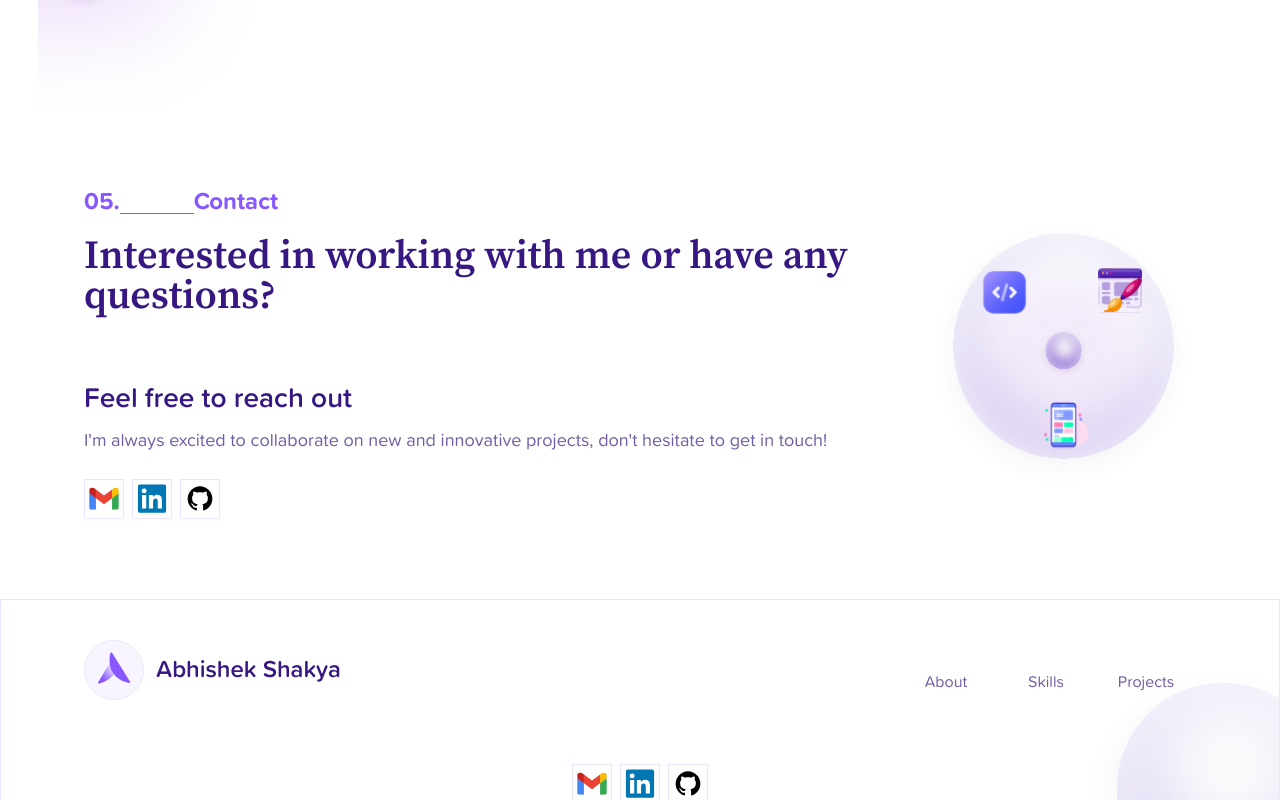
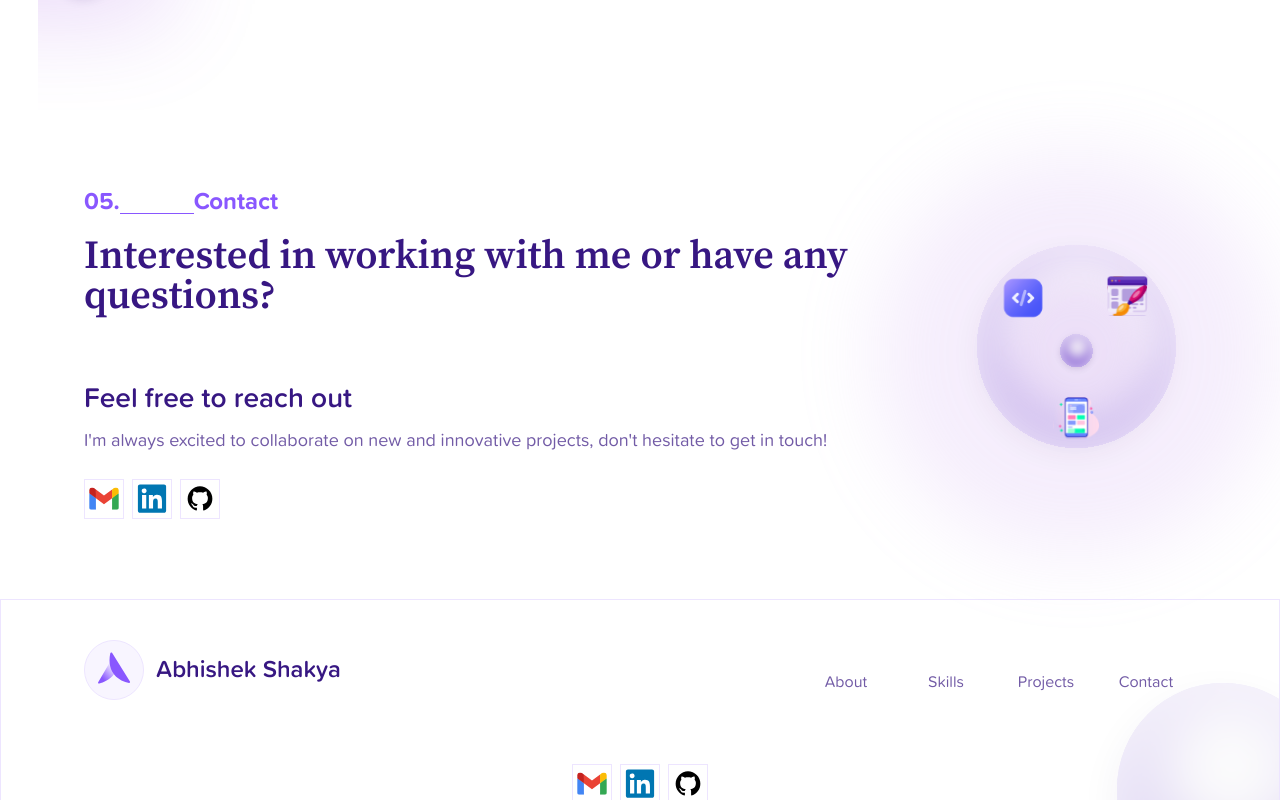
Before and after one commit to abhishek98s/Portfolio---Next, a Next.js app: page / in a window 1280 px wide. Shown: the part 2000-2800 px from the top of the page. Built offline with nearby package versions, Linux system fonts and the light colour scheme.

Commit message:
add: designn in contact

```diff
--- a/src/components/contact/contact.module.scss
+++ b/src/components/contact/contact.module.scss
@@ -1,3 +1,18 @@
-.contact_wrapper {
-    // background: linear-gradient(360deg, #fff 3.68%, rgba(255, 255, 255, 0) 45.6%), url(../../../public/pattern.svg),(180deg, #fff 3.68%, rgba(255, 255, 255, 0) 45.6%), #FFFFFF,;
+.contact_bg {
+    position: relative;
+
+    &::before {
+        content: '';
+        border-radius: 50%;
+        position: absolute;
+        width: 400px;
+        height: 400px;
+        left: 50%;
+        top: 50%;
+        transform: translate(-50%, -50%);
+        background: #CFA9F1;
+        opacity: 0.2;
+        filter: blur(40px);
+        z-index: 10;
+    }
 }
--- a/src/components/contact/index.tsx
+++ b/src/components/contact/index.tsx
@@ -1,9 +1,10 @@
 import Image from "next/image";
 
+import styles from './contact.module.scss';
 
 const Contact = () => {
     return (
-        <section className={` py-[80px]`} id="Contact">
+        <section className={` py-[80px]`} id="contact">
             <div className="custom-container">
                 <div className="flex items-center">
                     <div className="info">
@@ -40,7 +41,9 @@ const Contact = () => {
                         </div>
                     </div>
 
-                    <Image className="hidden lg:block" src="/contact.svg" alt="contact.png" width={268} height={268} />
+                    <div className={`${styles.contact_bg} hidden lg:block`}>
+                        <Image className="relative z-20" src="/contact.svg" alt="contact.png" width={268} height={268} />
+                    </div>
                 </div>
             </div>
 
--- a/src/components/footer/footer.module.scss
+++ b/src/components/footer/footer.module.scss
@@ -10,4 +10,10 @@
     border-radius: 1000px;
     opacity: 0.2;
     box-shadow: -2.81512px 13.1372px 38.1124px rgba(50, 31, 94, 0.25), inset 0px 10.4465px 83.5717px #F0EBFB, inset 8.44535px -25.3361px 69.4395px 26.2744px #3700B8;
+
+    @media screen and (max-width: 768px) {
+        right: 50%;
+        bottom: -120px;
+        transform: translateX(50%);
+    }
 }
--- a/src/components/footer/index.tsx
+++ b/src/components/footer/index.tsx
@@ -27,9 +27,9 @@ const Footer = () => {
                             <li className='w-full hover:underline md:w-[100px] h-[60px] lg:h-[40px] rounded-[4px] inline-flex justify-center items-center color-primary-400 text-[16px]'>
                                 <Link className='w-full h-full inline-flex justify-center items-center' href={'#projects'}>Projects</Link>
                             </li>
-                            {/* <li className='w-full hover:underline md:w-[100px] h-[60px] lg:h-[40px] rounded-[4px] inline-flex justify-center items-center color-primary-400 text-[16px]'>
+                            <li className='w-full hover:underline md:w-[100px] h-[60px] lg:h-[40px] rounded-[4px] inline-flex justify-center items-center color-primary-400 text-[16px]'>
                                 <Link className='w-full h-full inline-flex justify-center items-center' href={'#contact'}>Contact</Link>
-                            </li> */}
+                            </li>
                         </ul>
 
                     </div>
--- a/src/components/navbar/index.tsx
+++ b/src/components/navbar/index.tsx
@@ -11,6 +11,10 @@ const Navbar = () => {
 
     const toggleMenu = () => {
         setIsMenuOpen(!isMenuOpen);
+    }
+
+    const closeMenu = () => {
+        setIsMenuOpen(false);
     }
 
     useEffect(() => {
@@ -37,17 +41,17 @@ const Navbar = () => {
                     {isMenuOpen &&
                         <ul className={`${style.nav_links_wrapper} hidden lg:flex nav-links-wrapper list-none`}>
                             <li className='w-full lg:w-[100px] h-[60px] lg:h-[40px] rounded-[4px] inline-flex justify-center items-center color-primary-400 text-[16px]'>
-                                <Link href={'#about'}>About</Link>
+                                <Link onClick={closeMenu} href={'#about'}>About</Link>
                             </li>
                             <li className='w-full lg:w-[100px] h-[60px] lg:h-[40px] rounded-[4px] inline-flex justify-center items-center color-primary-400 text-[16px]'>
-                                <Link href={'#skills'}>Skills</Link>
+                                <Link onClick={closeMenu} href={'#skills'}>Skills</Link>
                             </li>
                             <li className='w-full lg:w-[100px] h-[60px] lg:h-[40px] rounded-[4px] inline-flex justify-center items-center color-primary-400 text-[16px]'>
-                                <Link href={'#projects'}>Projects</Link>
+                                <Link onClick={closeMenu} href={'#projects'}>Projects</Link>
                             </li>
-                            {/* <li className='w-full lg:w-[100px] h-[60px] lg:h-[40px] rounded-[4px] inline-flex justify-center items-center color-primary-400 text-[16px]'>
-                                <Link href={'/'}>Contact</Link>
-                            </li> */}
+                            <li className='w-full lg:w-[100px] h-[60px] lg:h-[40px] rounded-[4px] inline-flex justify-center items-center color-primary-400 text-[16px]'>
+                                <Link onClick={closeMenu} href={'#contact'}>Contact</Link>
+                            </li>
                         </ul>
                     }
 
@@ -61,9 +65,9 @@ const Navbar = () => {
                         <li className='w-full lg:w-[100px] h-[60px] lg:h-[40px] rounded-[4px] inline-flex justify-center items-center color-primary-400 text-[16px]'>
                             <Link href={'#projects'}>Projects</Link>
                         </li>
-                        {/* <li className='w-full lg:w-[100px] h-[60px] lg:h-[40px] rounded-[4px] inline-flex justify-center items-center color-primary-400 text-[16px]'>
-                            <Link href={'/'}>Contact</Link>
-                        </li> */}
+                        <li className='w-full lg:w-[100px] h-[60px] lg:h-[40px] rounded-[4px] inline-flex justify-center items-center color-primary-400 text-[16px]'>
+                            <Link href={'#contact'}>Contact</Link>
+                        </li>
                     </ul>
 
                     <div onClick={toggleMenu} className={`${style.menu_wrapper} lg:hidden cursor-pointer flex justify-center items-center max-w-[45px] w-full h-[45px]`}>
--- a/src/components/projects/index.tsx
+++ b/src/components/projects/index.tsx
@@ -100,7 +100,6 @@ const Projects = () => {
                     ))}
 
                 </div>
-
                 <div className={`${styles.ball} ball absolute right-0 bottom-0`}></div>
             </div>
         </section>
```
